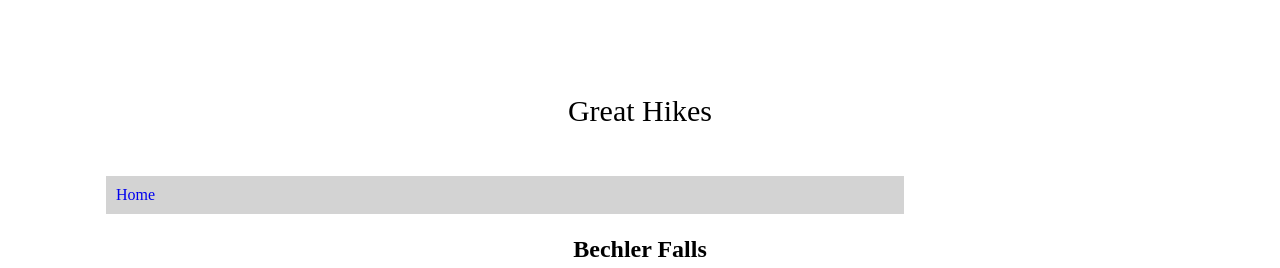
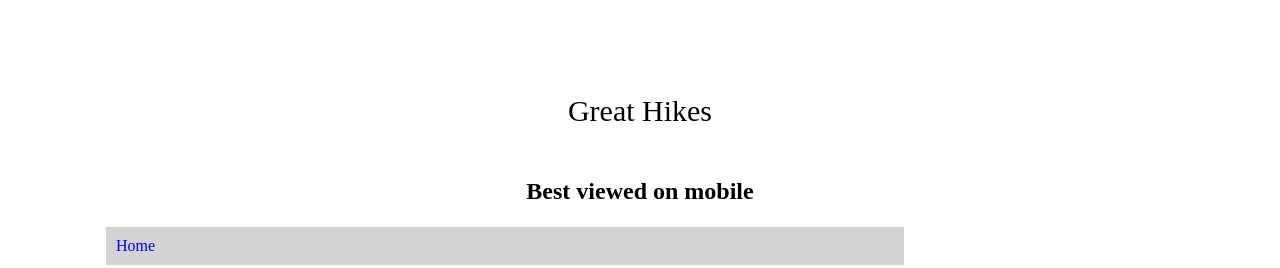
Before and after one commit to nathandrowley/nathandrowley.github.io, a plain HTML site: page team5.html in a window 1280 px wide. Shown: the top 268 px of the page. Drawn offline with Linux system fonts and the light colour scheme.

Commit message:
added heading

```diff
--- a/team5.html
+++ b/team5.html
@@ -11,6 +11,7 @@
 <body>
     <main>
         <header>Great Hikes</header>
+        <h2>Best viewed on mobile</h2>
         <p id="hikes" class="hikeStyles">
             <!--your hike list should be build here.-->
         </p>
```
